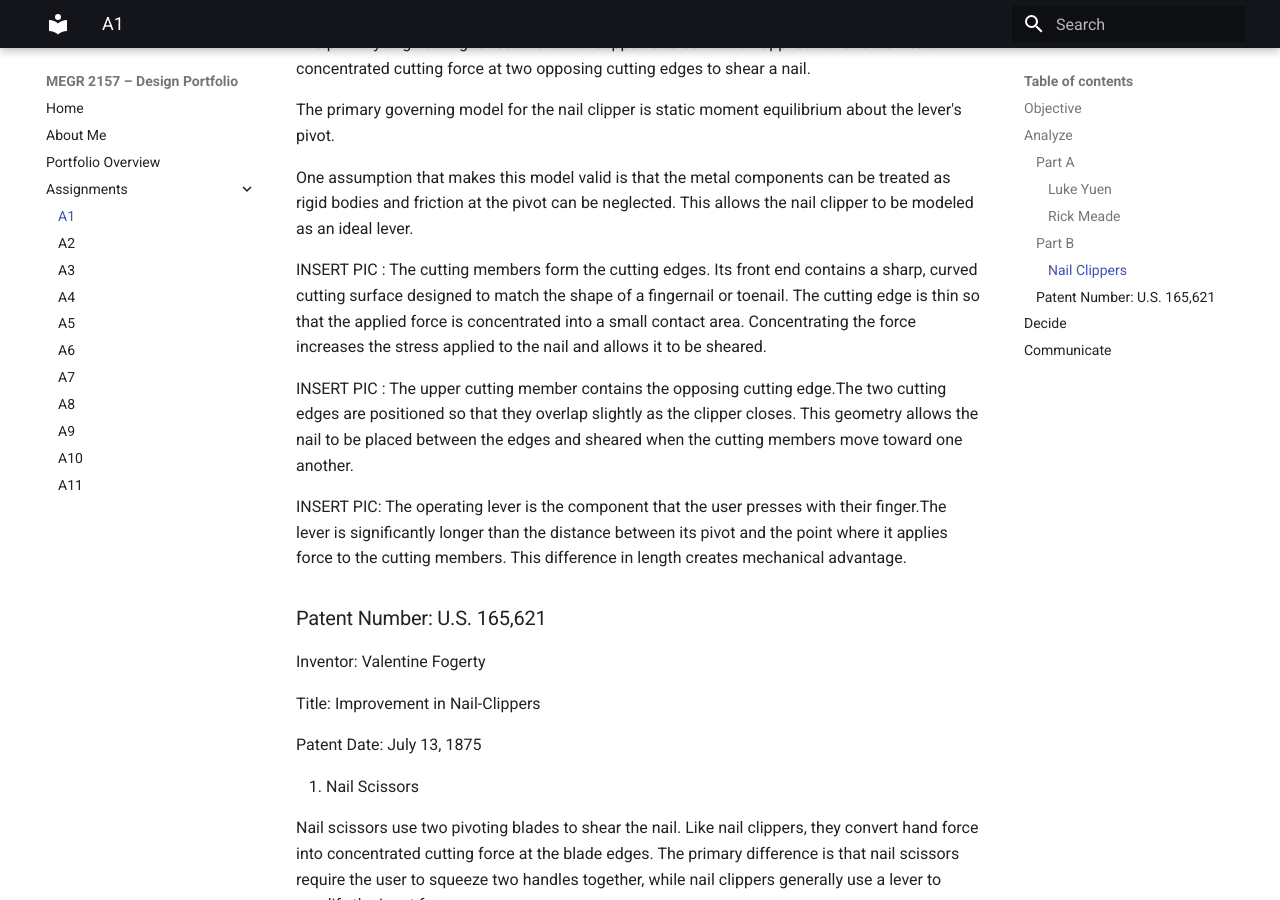
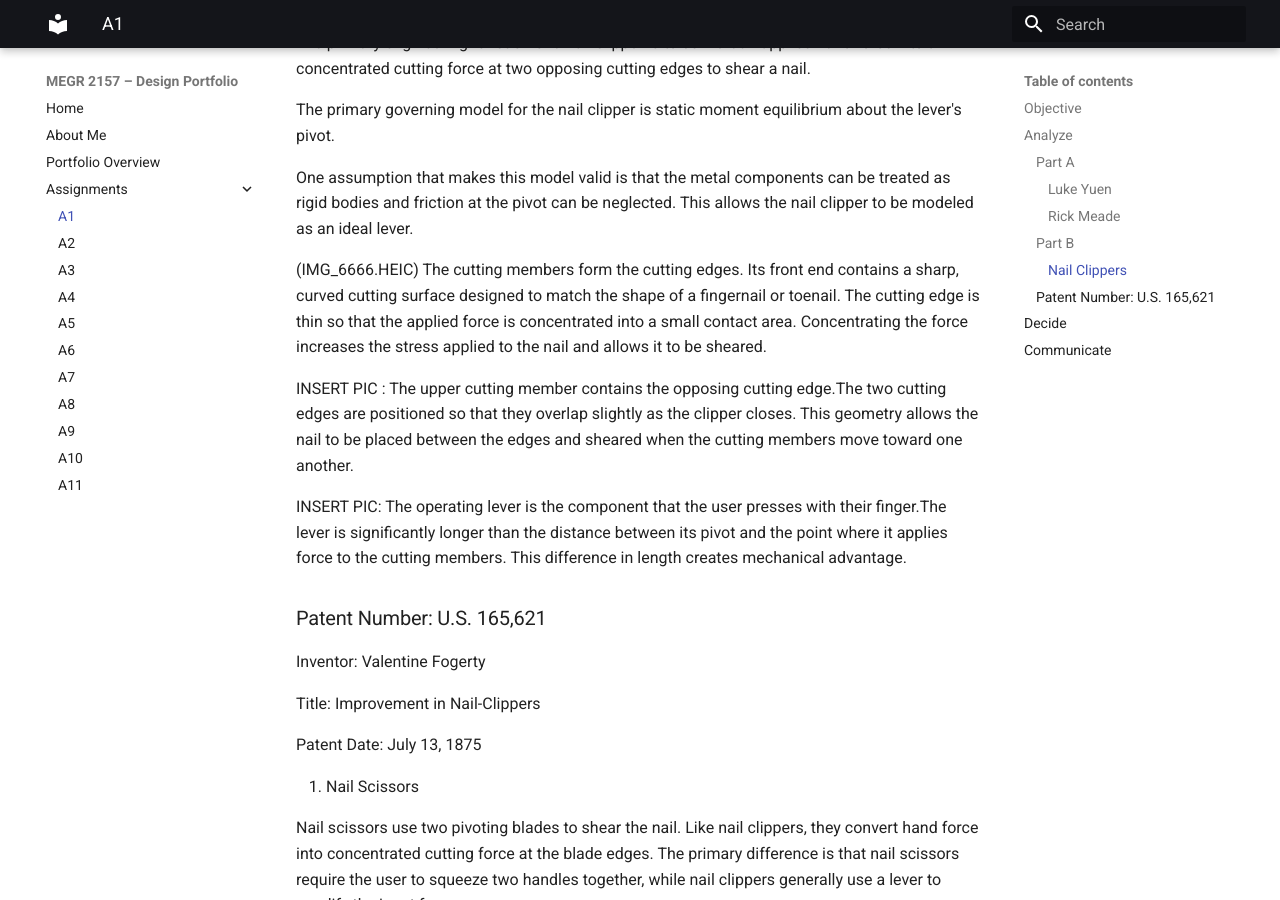
Before and after one commit to jdowdle1/megr2157-portfolio, an MkDocs documentation site: the page built from docs/assignments/A01/index.md, in a window 1280 px wide and 900 px high, scrolled down 1180 px. Built offline with MkDocs 1.6.1 and Material for MkDocs 9.7.7, drawn with Linux system fonts in a browser that asks for light colours.

Commit message:
Update nail clipper description and insert image references
Replaced placeholder text with actual image reference and improved descriptions of the nail clipper's cutting members and lever mechanics.

```diff
--- a/docs/assignments/A01/index.md
+++ b/docs/assignments/A01/index.md
@@ -36,7 +36,7 @@ The primary governing model for the nail clipper is static moment equilibrium ab
 
 One assumption that makes this model valid is that the metal components can be treated as rigid bodies and friction at the pivot can be neglected. This allows the nail clipper to be modeled as an ideal lever.
 
-INSERT PIC : The cutting members form the cutting edges. Its front end contains a sharp, curved cutting surface designed to match the shape of a fingernail or toenail. The cutting edge is thin so that the applied force is concentrated into a small contact area. Concentrating the force increases the stress applied to the nail and allows it to be sheared.
+(IMG_6666.HEIC) The cutting members form the cutting edges. Its front end contains a sharp, curved cutting surface designed to match the shape of a fingernail or toenail. The cutting edge is thin so that the applied force is concentrated into a small contact area. Concentrating the force increases the stress applied to the nail and allows it to be sheared.
 
 INSERT PIC : The upper cutting member contains the opposing cutting edge.The two cutting edges are positioned so that they overlap slightly as the clipper closes. This geometry allows the nail to be placed between the edges and sheared when the cutting members move toward one another.
 
```
